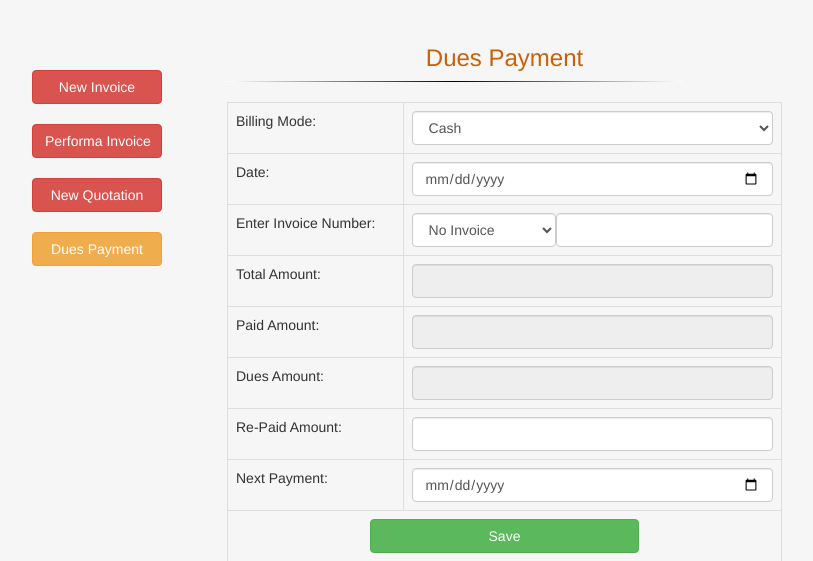
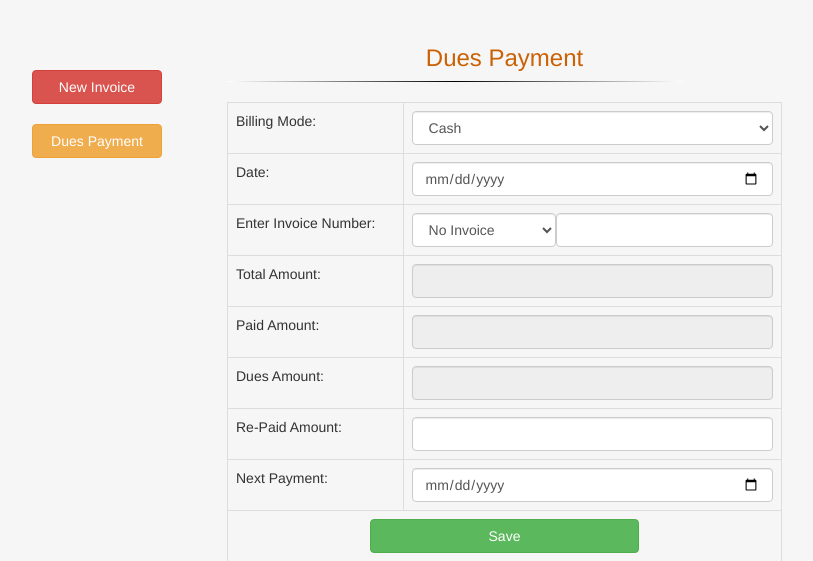
Before and after one commit to anandbrightcode/blank_inventory, a PHP site: page /invoice/dues_payment.php in a window 1280 px wide. Shown: the part 152-713 px from the top of the page, without its empty margins (38-851 px from the left). Run offline with PHP 8.4, Linux system fonts and the light colour scheme; the visitor is signed in with stand-in values (Sample User, id 1); data that the repository does not hold is empty.

Commit message:
Update dues_payment.php

```diff
--- a/invoice/dues_payment.php
+++ b/invoice/dues_payment.php
@@ -39,8 +39,8 @@ error_reporting(0);
             <div class="col-md-2">
               <div style="margin-top:50px;">
                 <a href="../invoice?pagename=invoice" class="btn btn-danger" style="width:130px;">New Invoice</a><br /><br />
-                  <a href="../invoice/performa.php?pagename=invoice" class="btn btn-danger" style="width:130px;">Performa Invoice</a><br /><br />
-                  <a href="../invoice/quotation.php?pagename=invoice" class="btn btn-danger" style="width:130px;">New Quotation</a><br /><br />
+<!--                   <a href="../invoice/performa.php?pagename=invoice" class="btn btn-danger" style="width:130px;">Performa Invoice</a><br /><br />
+                  <a href="../invoice/quotation.php?pagename=invoice" class="btn btn-danger" style="width:130px;">New Quotation</a><br /><br /> -->
                   <a href="dues_payment.php?pagename=invoice" class="btn btn-warning"  style="width:130px;">Dues Payment</a><br /><br />
               </div>
             </div>
```
